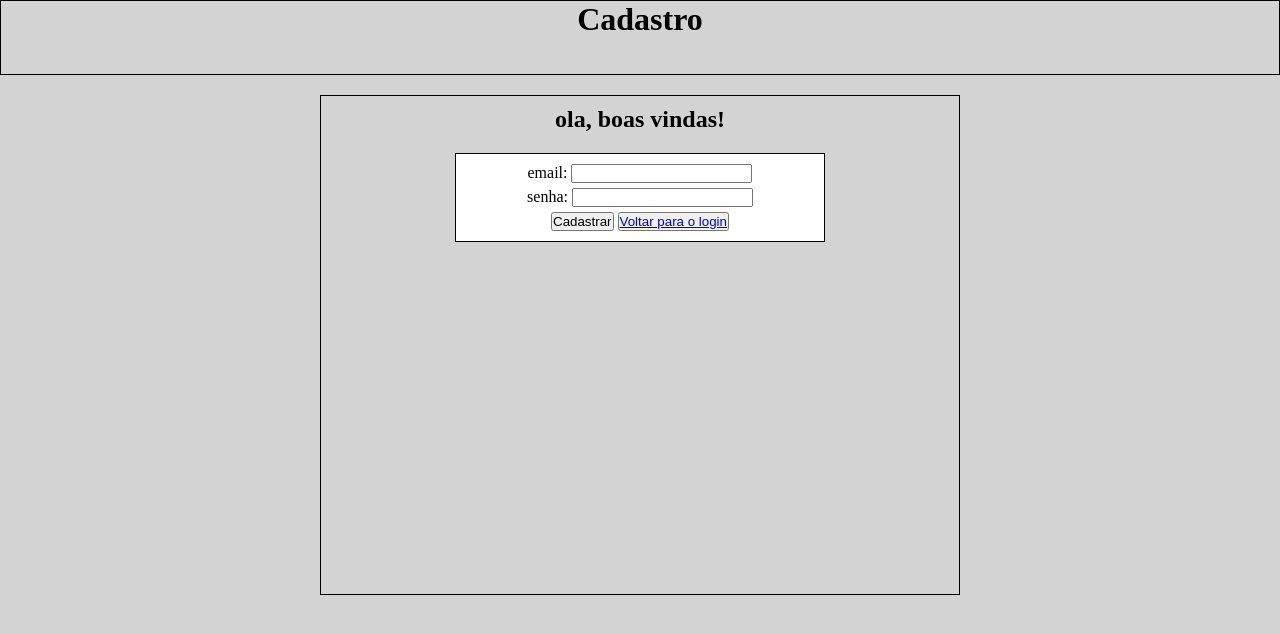
After one commit to fernandodevpythonn/aula01-mod02, a Flask app: page /cadastro in a window 1280 px wide. The commit adds this page. Shown: the top 634 px of the page. Run offline with Flask 3, Linux system fonts and the light colour scheme.

Commit message:
login e cadastro do exercicio 01

```diff
--- a/exercicio01/app.py
+++ b/exercicio01/app.py
@@ -9,6 +9,5 @@ app.secret_key = "log_ex01"
 htmlbasicocontroller(app)
 LoginController(app)
 
-
 if __name__ == "__main__":
     app.run(debug=True)
--- a/exercicio01/controllers/logincontroller.py
+++ b/exercicio01/controllers/logincontroller.py
@@ -6,12 +6,13 @@ class LoginController(BaseController):
         self.rotas = [
             ('/login','login',self.pagina_login),
             ('/entrar', 'entrar', self.entrar, ['POST']),
-            ('/logout', 'logout', self.logout)
+            ('/logout', 'logout', self.logout),
+            ('/cadastro','cadastro', self.cadastro),
+            ('/registrar','registrar', self.registrar, ['POST'])
         ]
         super().__init__(app)
 
-        self.usuario_correto = "fernando"
-        self.email_correto = "fernando@123"
+        self.usuarios = [{"email":"senac@gmail.com","senha":"12345"}]
 
     def pagina_login(self):
         return render_template("login/pagina_login.html")
@@ -33,15 +34,37 @@ class LoginController(BaseController):
         return render_template("basico_html/pagina_inicial.html")
 
     def entrar(self):
-        usuario = request.form.get("nome")
         email = request.form.get("email")
+        senha = request.form.get("senha")
 
-        if usuario == self.usuario_correto and email == self.email_correto:
+        usuario_valido = next((u for u in self.usuarios if u["email"] == email and u["senha"] == senha), None)
+
+        if usuario_valido:
             session["usuario_logado"] = True
             return redirect(url_for("home"))
         else:
-            erro = "usuario ou email inválido"
+            erro = "usuario ou senha incorretos"
             return render_template("login/pagina_login.html", erro = erro)
+
+    def registrar(self):
+        email = request.form.get("email")
+        senha = request.form.get("senha")
+
+        if not email or not senha:
+            erro = "Todos os campos devem ser preenchidos"
+            return render_template("login/cadastro.html", erro = erro)
+
+        self.usuarios.append({
+            "email":email,
+            "senha":senha
+        })
+        sucesso = "cadastro realizado com sucesso!"
+        return render_template("login/cadastro.html", sucesso = sucesso)
+
+
+    def cadastro(self):
+        return render_template("login/cadastro.html")
+
     def logout(self):
         session.clear()
         return redirect(url_for("login"))
--- /dev/null
+++ b/exercicio01/static/cadastro.css
@@ -0,0 +1,39 @@
+*{
+    padding: 0;
+    margin: 0;
+    box-sizing: border-box;
+}
+body{
+    background-color: lightgray;
+}
+header{
+    height: 75px;
+    border: 1px solid black;
+    text-align: center;
+}
+main{
+    height: 500px;
+    display: flex;
+    flex-direction: column;
+    gap: 20px;
+    border: 1px solid black;
+    padding: 10px;
+    width: 50%;
+    margin: auto;
+    margin-top: 20px;
+}
+section > form{
+    display: flex;
+    flex-direction: column;
+    max-width: 60%;
+    margin: auto;
+    background-color: white;
+    border: 1px solid black;
+    padding: 10px;
+}
+section > form > p{
+    margin-bottom: 5px;
+}
+section{
+    text-align: center;
+}
--- /dev/null
+++ b/exercicio01/templates/login/cadastro.html
@@ -0,0 +1,40 @@
+<!DOCTYPE html>
+<html lang="en">
+<head>
+    <meta charset="UTF-8">
+    <meta name="viewport" content="width=device-width, initial-scale=1.0">
+    <title>Cadastro</title>
+    <link rel="stylesheet" href="../../static/cadastro.css">
+</head>
+<body>
+    <header>
+        <h1>Cadastro</h1>
+    </header>
+    <main>
+        <section>
+            <h2>ola, boas vindas!</h2>
+        </section>
+        <section>
+            <form action="{{ url_for('registrar')}}" method="POST">
+                <p>
+                    <label for="email">email:</label>
+                <input type="email" id="email" name="email" required>
+                </p>
+                <p>
+                    <label for="senha">senha:</label>
+                    <input type="password" id="senha" name="senha" required>
+                </p>
+
+                 <div class="btn">
+                    <input type="submit" value="Cadastrar">
+                <button><a href="/login">Voltar para o login</a></button>
+                 </div>
+
+            </form>
+        </section>
+    </main>
+    <footer>
+
+    </footer>
+</body>
+</html>
```
Also changed, not shown: exercicio01/templates/login/pagina_login.html (+5 -5 lines), 1 other file.
